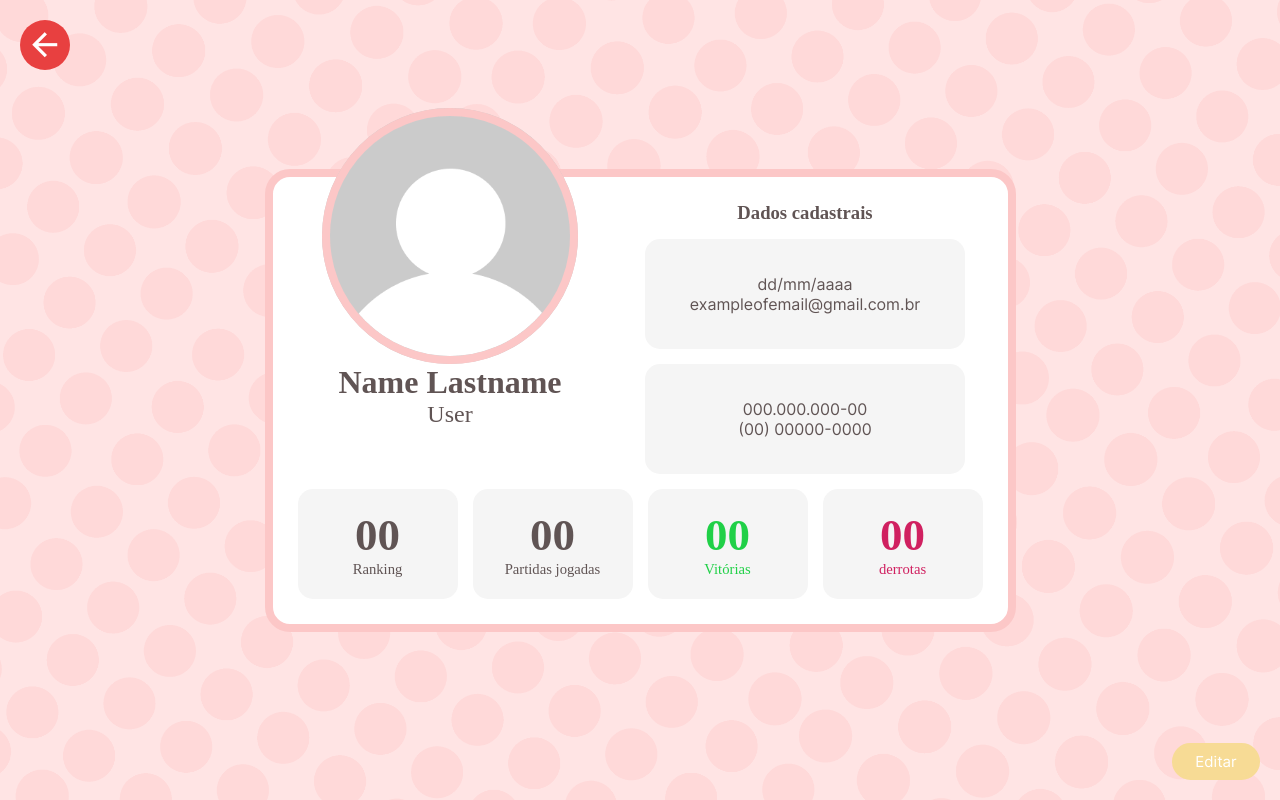
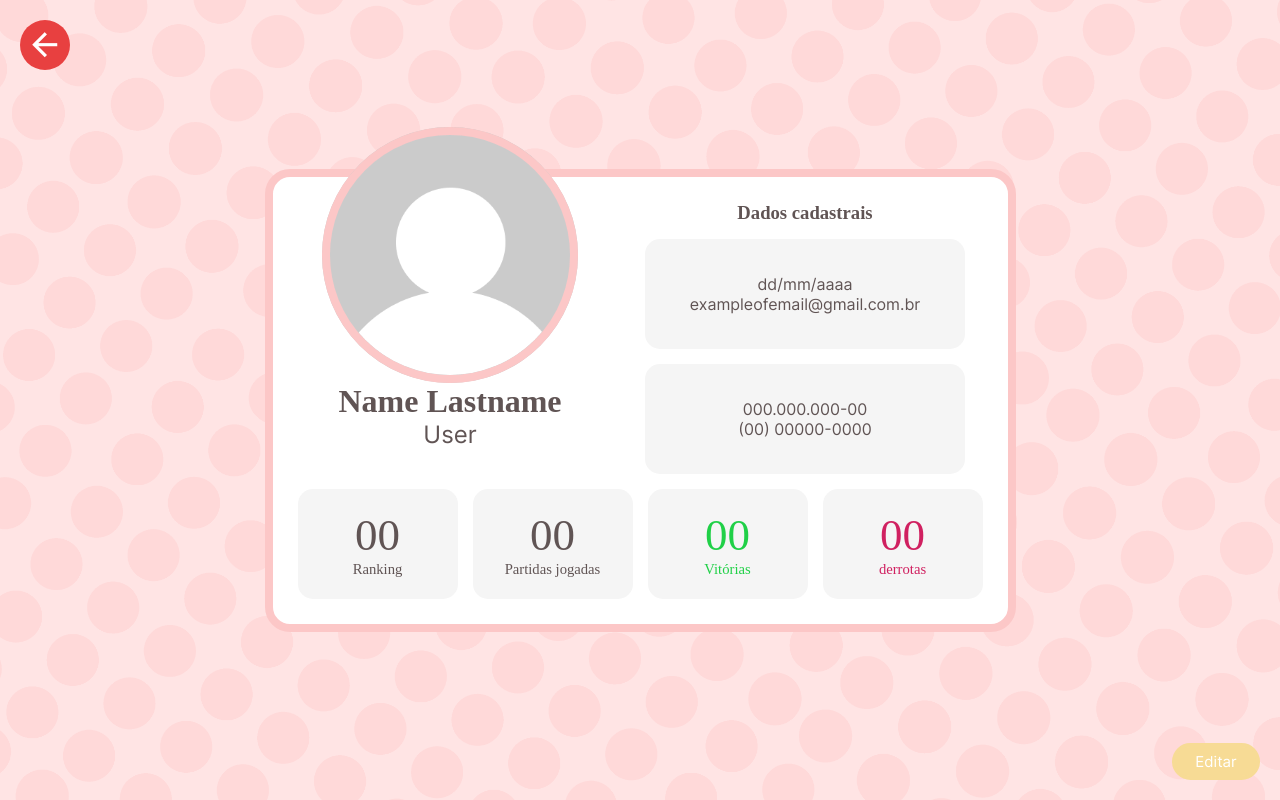
Before and after one commit to brendajuliane/MemoryGame, a PHP site: page /perfil.html in a window 1280 px wide. Run offline with PHP 8.4, Linux system fonts and the light colour scheme; some web fonts are replaced.

Commit message:
Alteração Perfil 2
Menos bold
Reposicionamento foto

```diff
--- a/css/perfil.css
+++ b/css/perfil.css
@@ -1,6 +1,11 @@
 @font-face {
     font-family: "Inter Extra Bold";
     src: url(../Inter/Inter-ExtraBold.ttf);
+
+}
+@font-face {
+    font-family: "Inter Bold";
+    src: url(../Inter/Inter-Bold.ttf);
 
 }
 @font-face {
@@ -55,7 +60,7 @@ main {
     align-items: center;
     border-radius:  50%;
     background-color: #CBCBCB;
-    margin-top: -140px;
+    margin-top: -100px;
     /* overflow: hidden; */
 }
 
@@ -67,6 +72,7 @@ main {
 
 #user {
     font-weight: 500;
+    font-family: "Inter";
 }
 
 .informationBox {
@@ -126,7 +132,8 @@ main {
 
 .number, .numberDefeat, .numberWin {
     font-size: 45px;
-    font-weight: bold;
+    font-family: "Inter Bold";
+
 }
 
 .numberDefeat, .informationDefeat {
```
